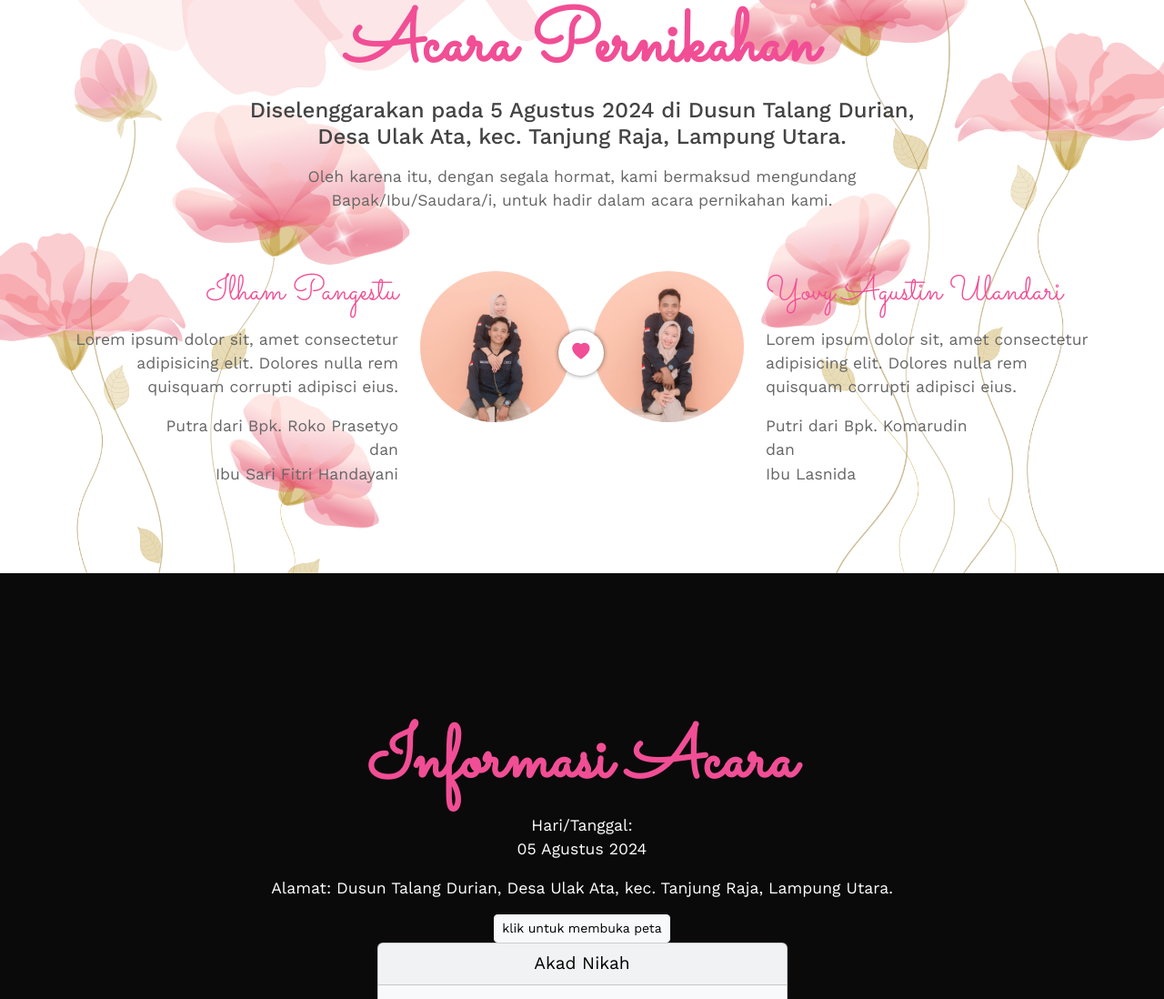
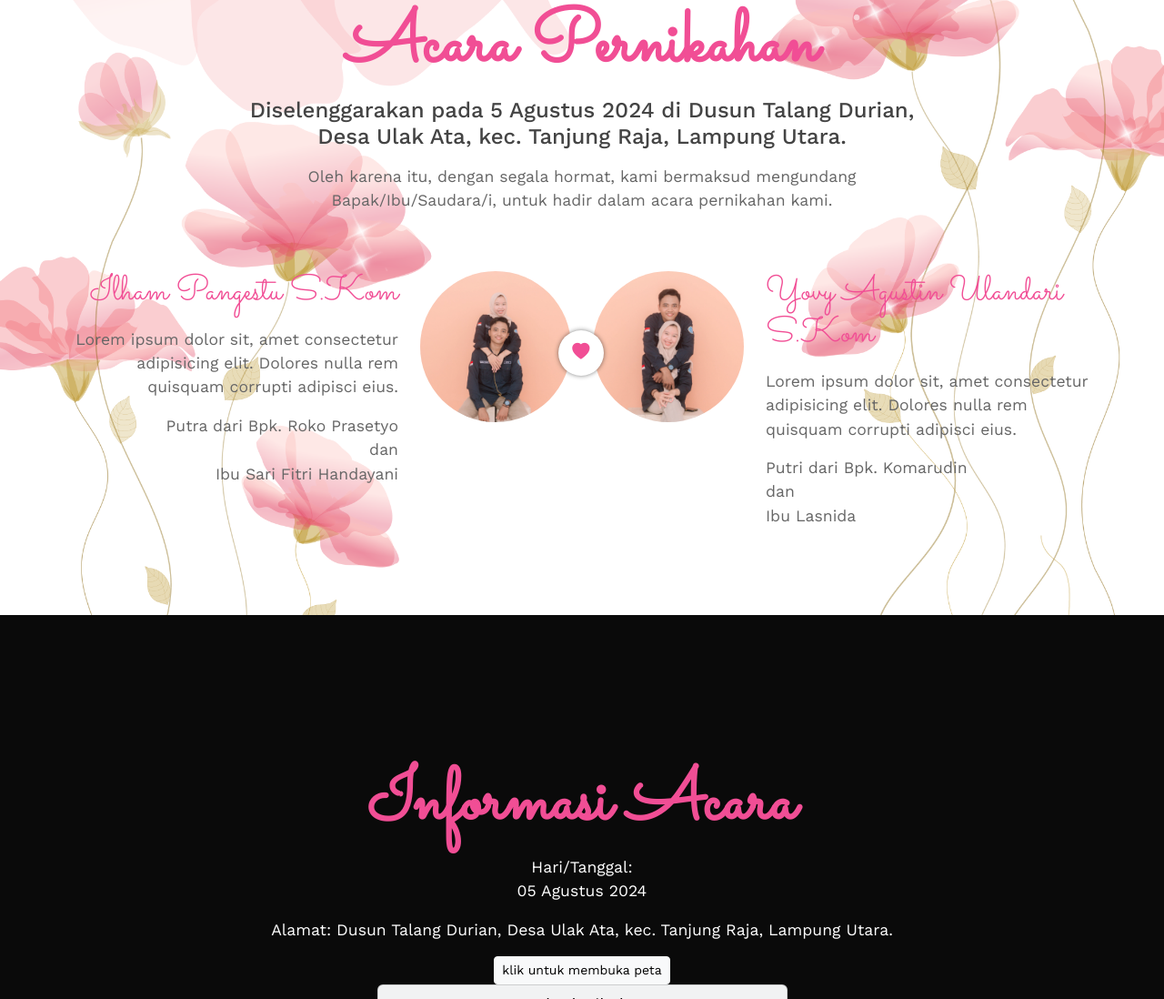
Before and after one commit to MinervaMob/HamVy-wedding, a plain HTML site: page index.html in a window 1280 px wide. Shown: the part 1034-2132 px from the top of the page at 91% size. Drawn offline with nearby package versions, Linux system fonts and the light colour scheme.

Commit message:
menambahkan skom di nama kedua mempelai

```diff
--- a/index.html
+++ b/index.html
@@ -115,7 +115,7 @@
           <div class="col-lg-6">
             <div class="row">
               <div class="col-8 text-end">
-                <h3>Ilham Pangestu</h3>
+                <h3>Ilham Pangestu S.Kom</h3>
                 <p>
                   Lorem ipsum dolor sit, amet consectetur adipisicing elit.
                   Dolores nulla rem quisquam corrupti adipisci eius.
@@ -148,7 +148,7 @@
                 />
               </div>
               <div class="col-8">
-                <h3>Yovy Agustin Ulandari</h3>
+                <h3>Yovy Agustin Ulandari S.Kom</h3>
                 <p>
                   Lorem ipsum dolor sit, amet consectetur adipisicing elit.
                   Dolores nulla rem quisquam corrupti adipisci eius.
```
